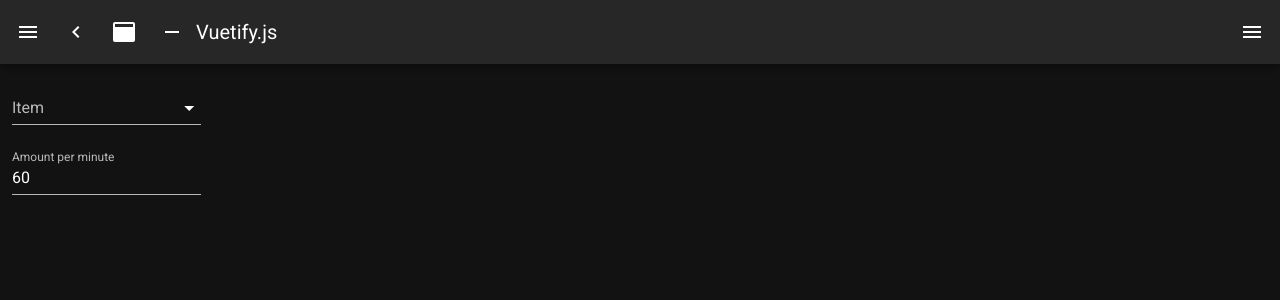
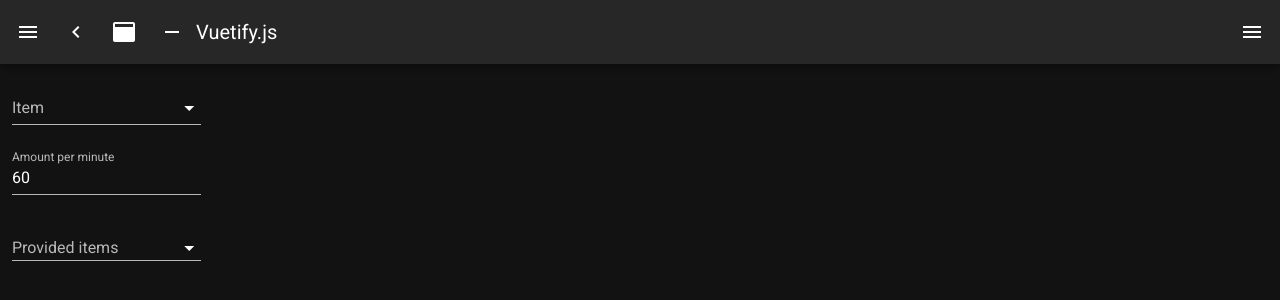
Before and after one commit to michaelze/satisfactory-recipes, a Nuxt app: page / in a window 1280 px wide. Shown: the top 300 px of the page. Built offline with nearby package versions, Linux system fonts and the light colour scheme.

Commit message:
Add providedItems functionality

```diff
--- a/components/ItemProductionComponent.vue
+++ b/components/ItemProductionComponent.vue
@@ -8,12 +8,21 @@
                     <v-card-text v-if="itemProduction.collectedByHand === true">
                         <v-row>
                             <v-col>
-                                This item must be collected by hand
+                                This item must be collected by hand.
                             </v-col>
                         </v-row>
                     </v-card-text>
 
-                    <v-card-text v-if="itemProduction.collectedByHand === false">
+                    <v-card-text v-if="itemProduction.provided === true">
+                        <v-row>
+                            <v-col>
+                                This item must be provided to the factory.
+                            </v-col>
+                        </v-row>
+                    </v-card-text>
+
+
+                    <v-card-text v-else>
                         <v-row>
                             <v-col>
                                 <v-select v-model="itemProduction.recipe" label="Recipe"
@@ -53,7 +62,7 @@
 
         <v-row justify="center">
             <v-col v-for="upstreamItemProduction in itemProduction.upstreamItemProductions" v-bind:key="upstreamItemProduction.id" cols="auto">
-                <ItemProductionComponent v-bind:itemProduction="upstreamItemProduction"></ItemProductionComponent>
+                <ItemProductionComponent v-bind:itemProduction="upstreamItemProduction" v-bind:providedItems="providedItems"></ItemProductionComponent>
             </v-col>
         </v-row>
     </div>
@@ -71,7 +80,8 @@ export default {
     name: 'ItemProductionComponent',
 
     props: {
-        itemProduction: ItemProduction
+        itemProduction: ItemProduction,
+        providedItems: Array
     },
 
     data() {
@@ -81,12 +91,10 @@ export default {
 
     watch: {
         'itemProduction.recipe': function() {
-            // TODO reference providedItems here
-            calculateItemProduction(this.itemProduction);
+            calculateItemProduction(this.itemProduction, this.providedItems);
         },
         'itemProduction.building': function() {
-            // TODO reference providedItems here
-            calculateItemProduction(this.itemProduction);
+            calculateItemProduction(this.itemProduction, this.providedItems);
         }
     },
 
--- a/pages/index.vue
+++ b/pages/index.vue
@@ -1,8 +1,9 @@
 <template>
   <v-row>
     <v-col cols="2">
-      <v-select v-model="selectedItem" label="Item" :items="items" item-text="name" item-value="id"></v-select>
+      <v-autocomplete v-model="selectedItem" label="Item" :items="items" item-text="name" item-value="id"></v-autocomplete>
       <v-text-field v-model="requestedAmountPerMinute" label="Amount per minute"></v-text-field>
+      <v-autocomplete v-model="providedItems" label="Provided items" :items="items" item-text="name" item-value="id" multiple chips deletable-chips small-chips></v-autocomplete>
     </v-col>
     <v-col>
       <v-row justify="center" align="center">
@@ -11,7 +12,7 @@
       </v-row>
       <v-row v-if="itemProduction">
         <v-col>
-          <ItemProductionComponent v-bind:itemProduction="itemProduction"></ItemProductionComponent>
+          <ItemProductionComponent v-bind:itemProduction="itemProduction" v-bind:providedItems="providedItems"></ItemProductionComponent>
         </v-col>
       </v-row>
     </v-col>
@@ -35,6 +36,7 @@ export default {
     return {
       selectedItem: '',
       requestedAmountPerMinute: 60,
+      providedItems: [],
       itemProduction: null,
       buildings: Array.from(DATA.buildings.values()),
       items: Array.from(DATA.items.values())
@@ -47,12 +49,15 @@ export default {
       }
       let itemRequest  = new ItemRequest(this.selectedItem, parseFloat(this.requestedAmountPerMinute));
       let itemProduction = createNewItemProduction(itemRequest);
-      calculateItemProduction(itemProduction);
+      calculateItemProduction(itemProduction, this.providedItems);
       this.itemProduction = itemProduction;
     },
     requestedAmountPerMinute: function(newValue) {
       this.itemProduction.setRequestedAmountPerMinute = parseFloat(newValue);
-      calculateItemProduction(this.itemProduction);
+      calculateItemProduction(this.itemProduction, this.providedItems);
+    },
+    providedItems: function(newValue) {
+      calculateItemProduction(this.itemProduction, newValue)
     }
   }
 }
--- a/src/ItemProduction.js
+++ b/src/ItemProduction.js
@@ -11,6 +11,7 @@ export class ItemProduction {
         this.id = id;
         this.itemRequest = itemRequest;
         this.collectedByHand = false;
+        this.provided = false;
         this.recipe = null;
         this.building = null;
         this.numberOfProducers = 0;
@@ -18,7 +19,11 @@ export class ItemProduction {
     }
 
     setCollectedByHand() {
-        this._updateInternalState(true, null, null, 0, []);
+        this._updateInternalState(true, false, null, null, 0, []);
+    }
+
+    setProvided() {
+        this._updateInternalState(this.collectedByHand, true, null, null, 0, []);
     }
 
     /**
@@ -36,7 +41,7 @@ export class ItemProduction {
      * @param {Array} upstreamItemProductions
      */
     setProductionDetails(recipe, building, numberOfProducers, upstreamItemProductions) {
-        this._updateInternalState(false, recipe, building, numberOfProducers, upstreamItemProductions);
+        this._updateInternalState(false, false, recipe, building, numberOfProducers, upstreamItemProductions);
     }
 
     /**
@@ -46,8 +51,9 @@ export class ItemProduction {
      * @param {Number} numberOfProducers
      * @param {Array} upstreamItemProductions
      */
-    _updateInternalState(collectedByHand, recipe, building, numberOfProducers, upstreamItemProductions) {
+    _updateInternalState(collectedByHand, provided, recipe, building, numberOfProducers, upstreamItemProductions) {
         this.collectedByHand = collectedByHand;
+        this.provided = provided;
         this.recipe = recipe;
         this.building = building;
         this.numberOfProducers = numberOfProducers;
--- a/src/Tools.js
+++ b/src/Tools.js
@@ -14,10 +14,16 @@ export const uuidv4 = () => {
  * @param {Array} providedItems
  */
 export const calculateItemProduction = (itemProduction, providedItems) => {
-  let item = DATA.items.get(itemProduction.itemRequest.item);
+  let itemId = itemProduction.itemRequest.item;
+  let item = DATA.items.get(itemId);
 
   if (item.collectedItem) {
     itemProduction.setCollectedByHand();
+    return;
+  }
+
+  if (providedItems.includes(itemId)) {
+    itemProduction.setProvided();
     return;
   }
 
```
